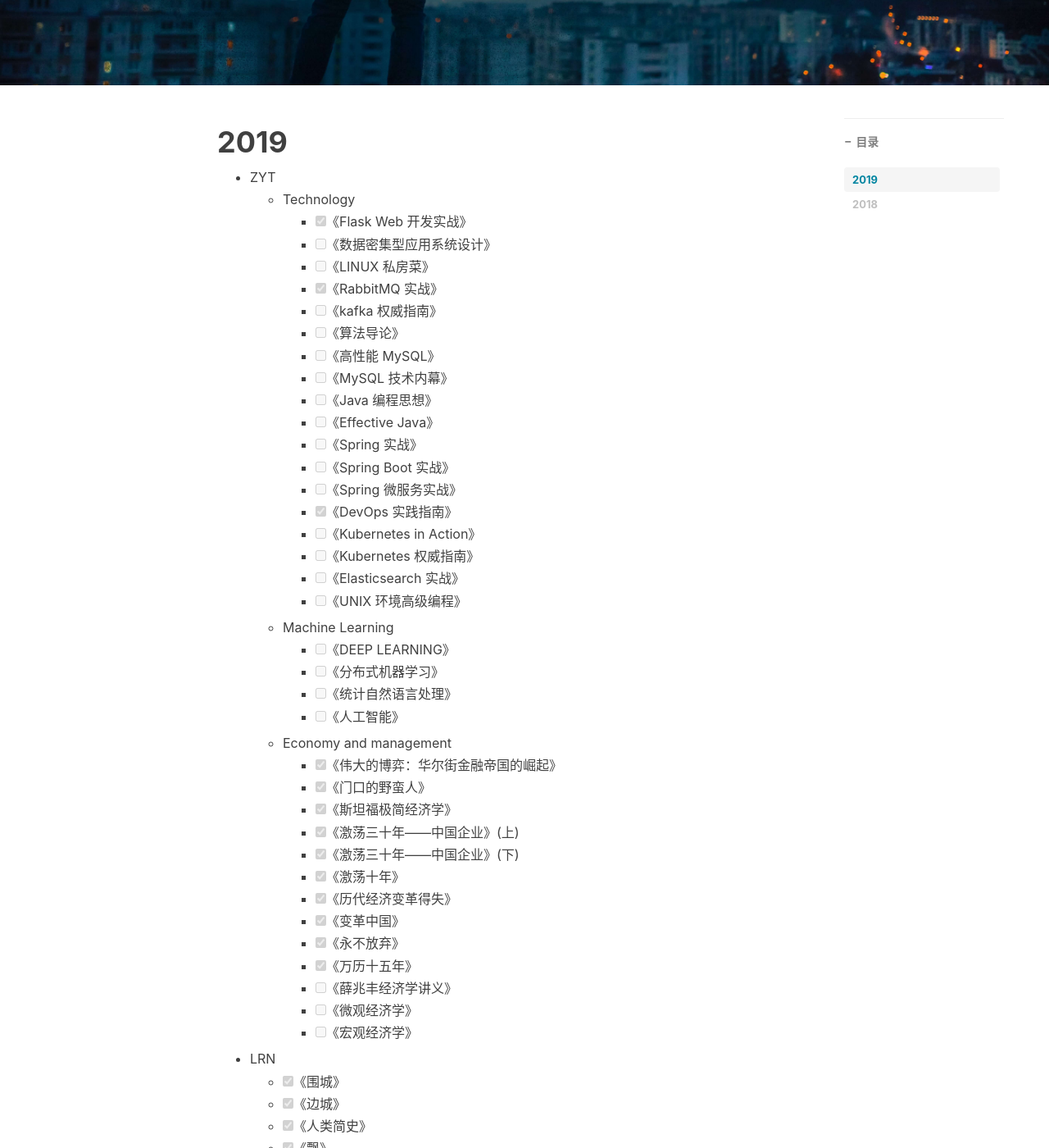
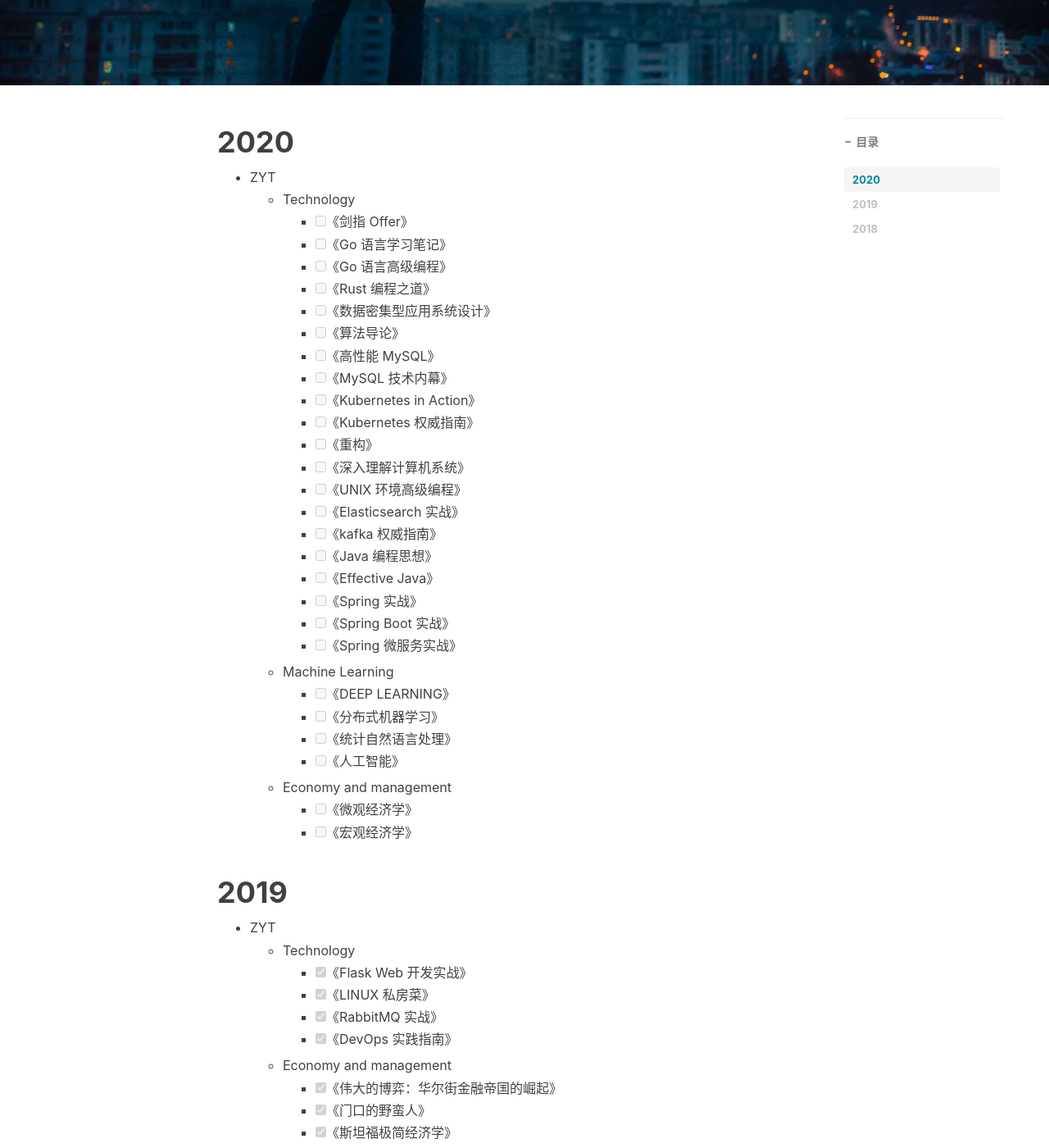
Before and after one commit to zyt312074545/zyt312074545.github.io, a Jekyll site: the page built from Book_list.md, in a window 1280 px wide and 1400 px high, scrolled down 385 px. Shown: the whole window at 82% size. Built offline with Jekyll 4.4.1, drawn with Linux system fonts in a browser that asks for light colours; nearby versions of some CDN libraries; comment, search, counter and statistics services are not loaded.

Commit message:
更新 2020 年阅读计划表

```diff
--- a/Book_list.md
+++ b/Book_list.md
@@ -9,34 +9,49 @@ catalog: true                       # 是否归档
 tags:
 ---
 
-# 2019
+# 2020
 
 - ZYT
     - Technology
-        - [x] 《Flask Web 开发实战》
+        - [ ] 《剑指 Offer》
+        - [ ] 《Go 语言学习笔记》
+        - [ ] 《Go 语言高级编程》
+        - [ ] 《Rust 编程之道》
         - [ ] 《数据密集型应用系统设计》
-        - [ ] 《LINUX 私房菜》
-        - [x] 《RabbitMQ 实战》
-        - [ ] 《kafka 权威指南》
         - [ ] 《算法导论》
         - [ ] 《高性能 MySQL》
         - [ ] 《MySQL 技术内幕》
+        - [ ] 《Kubernetes in Action》
+        - [ ] 《Kubernetes 权威指南》
+        - [ ] 《重构》
+        - [ ] 《深入理解计算机系统》
+        - [ ] 《UNIX 环境高级编程》
+        - [ ] 《Elasticsearch 实战》
+        - [ ] 《kafka 权威指南》
         - [ ] 《Java 编程思想》
         - [ ] 《Effective Java》
         - [ ] 《Spring 实战》
         - [ ] 《Spring Boot 实战》
         - [ ] 《Spring 微服务实战》
-        - [x] 《DevOps 实践指南》
-        - [ ] 《Kubernetes in Action》
-        - [ ] 《Kubernetes 权威指南》
-        - [ ] 《Elasticsearch 实战》
-        - [ ] 《UNIX 环境高级编程》
 
     - Machine Learning
         - [ ] 《DEEP LEARNING》
         - [ ] 《分布式机器学习》
         - [ ] 《统计自然语言处理》
         - [ ] 《人工智能》
+
+    - Economy and management
+        - [ ] 《微观经济学》
+        - [ ] 《宏观经济学》
+
+# 2019
+
+- ZYT
+    - Technology
+        - [x] 《Flask Web 开发实战》
+        - [x] 《LINUX 私房菜》
+        - [x] 《RabbitMQ 实战》
+        - [x] 《DevOps 实践指南》
 
     - Economy and management
         - [x] 《伟大的博弈：华尔街金融帝国的崛起》
```
Also changed, not shown: other parts of Book_list.md (+1 -3 lines).
